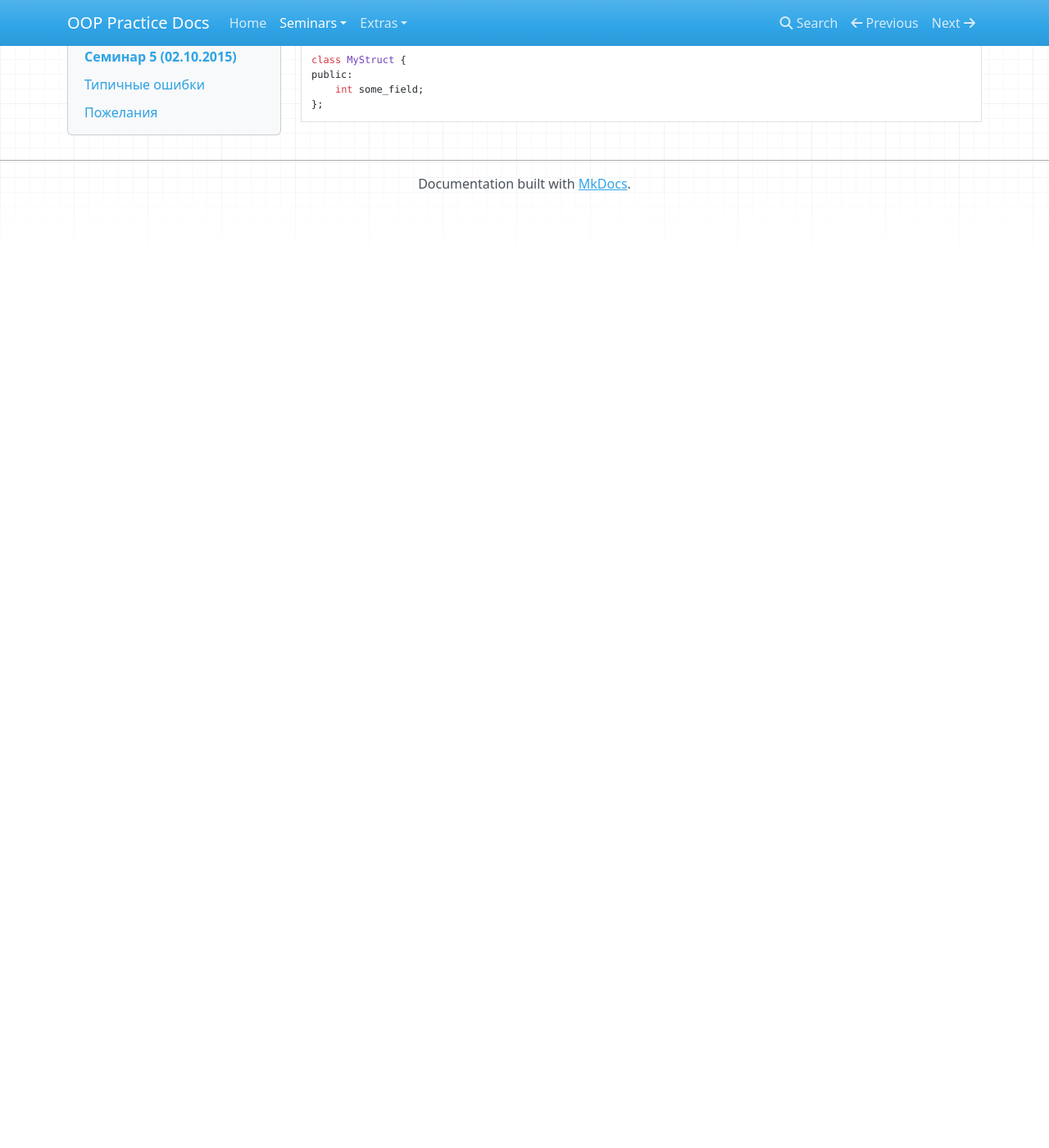
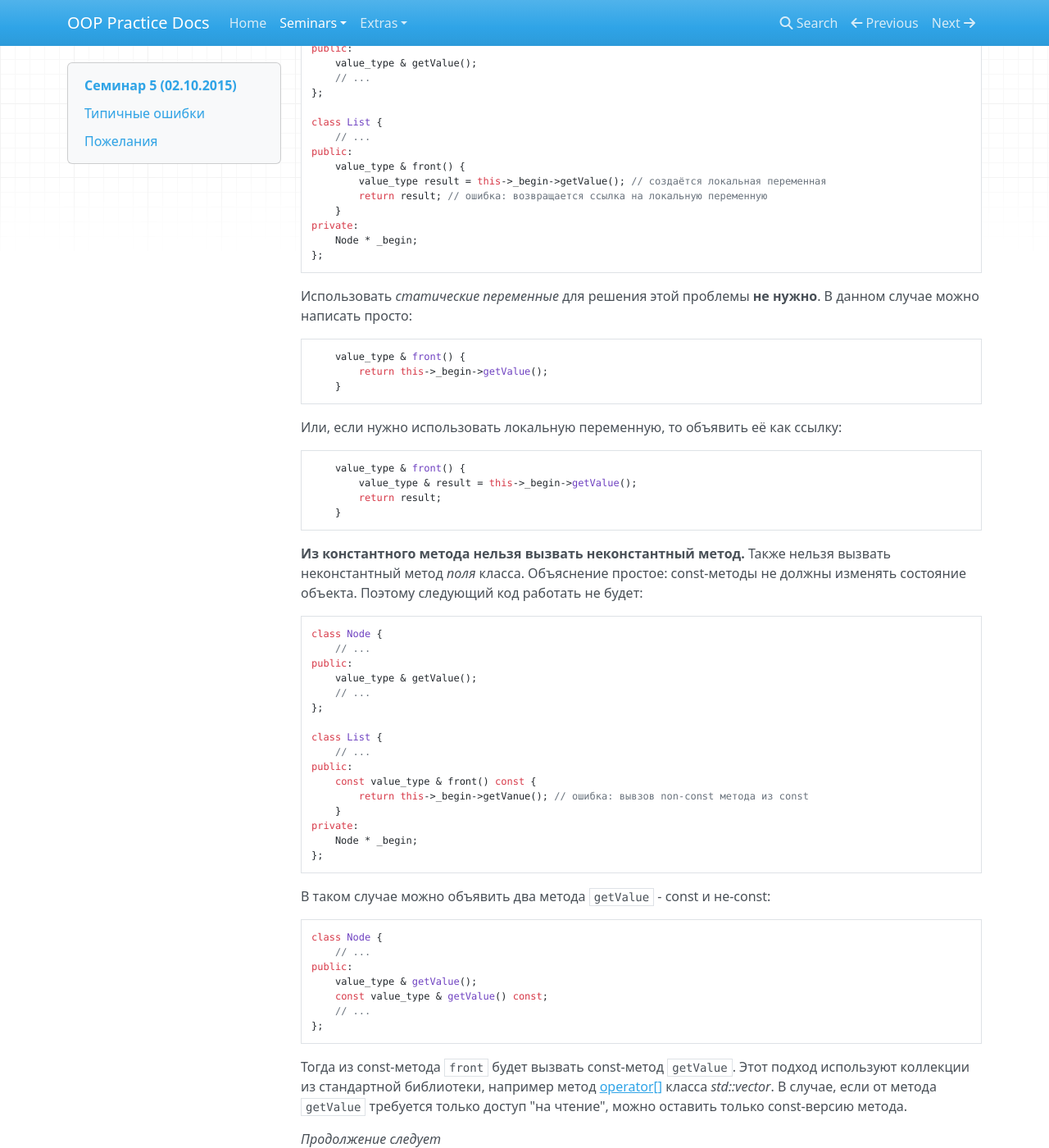
Before and after one commit to avoronkov/oop, an MkDocs documentation site: the page built from docs/seminar5.md, in a window 1280 px wide and 1400 px high, scrolled down 5038 px. Shown: the whole window at 82% size. Built offline with MkDocs 1.6.1, drawn with Linux system fonts in a browser that asks for light colours; nearby versions of some CDN libraries; old or Windows-style settings are respelled for this version of MkDocs; before the commit the page ends 5290 px from its top, so only the background shows below that; some of the changed text lies outside the part shown.

Commit message:
seminar 5 cont: references

````diff
--- a/docs/seminar5.md
+++ b/docs/seminar5.md
@@ -228,6 +228,95 @@ List::List() {
 
 Не забывайте при добавлении и удалении узлов **перестраивать указатели соседних узлов**.
 
+**Нельзя возвращать ссылки** (точно так же, как и указатели) **на локальные переменные**
+из методов, функций.
+Например, следующий код будет неправильным:
+```
+int & getReference() {
+	int x = 13;
+	return x;
+}
+```
+Компилятор будет (должен) выдавать предупреждение для такого кода:
+```
+В функции-члене «int& getReference()»:
+предупреждение: возвращена ссылка на локальную переменную «x» [-Wreturn-local-addr]
+   int x = 13;
+       ^
+```
+
+В следующем коде та же самая ошибка:
+```
+class Node {
+	// ...
+public:
+	value_type & getValue();
+	// ...
+};
+
+class List {
+	// ...
+public:
+	value_type & front() {
+		value_type result = this->_begin->getValue(); // создаётся локальная переменная
+		return result; // ошибка: возвращается ссылка на локальную переменную
+	}
+private:
+	Node * _begin;
+};
+```
+Использовать _статические переменные_ для решения этой проблемы **не нужно**.
+В данном случае можно написать просто:
+```
+	value_type & front() {
+		return this->_begin->getValue();
+	}
+```
+Или, если нужно использовать локальную переменную, то объявить её как ссылку:
+```
+	value_type & front() {
+		value_type & result = this->_begin->getValue();
+		return result;
+	}
+```
+
+**Из константного метода нельзя вызвать неконстантный метод.**
+Также нельзя вызвать неконстантный метод _поля_ класса.
+Объяснение простое: const-методы не должны изменять состояние объекта.
+Поэтому следующий код работать не будет:
+```
+class Node {
+	// ...
+public:
+	value_type & getValue();
+	// ...
+};
+
+class List {
+	// ...
+public:
+	const value_type & front() const {
+		return this->_begin->getVanue(); // ошибка: вывзов non-const метода из const
+	}
+private:
+	Node * _begin;
+};
+```
+В таком случае можно объявить два метода `getValue` - const и не-const:
+```
+class Node {
+	// ...
+public:
+	value_type & getValue();
+	const value_type & getValue() const;
+	// ...
+};
+```
+Тогда из const-метода `front` будет вызвать const-метод `getValue`.
+Этот подход используют коллекции из стандартной библиотеки, например метод
+[operator\[\]](http://www.cplusplus.com/reference/vector/vector/operator%5B%5D/) класса _std::vector_.
+В случае, если от метода `getValue` требуется только доступ "на чтение", можно оставить только const-версию метода.
+
 _Продолжение следует_
 
 ## Пожелания
````
